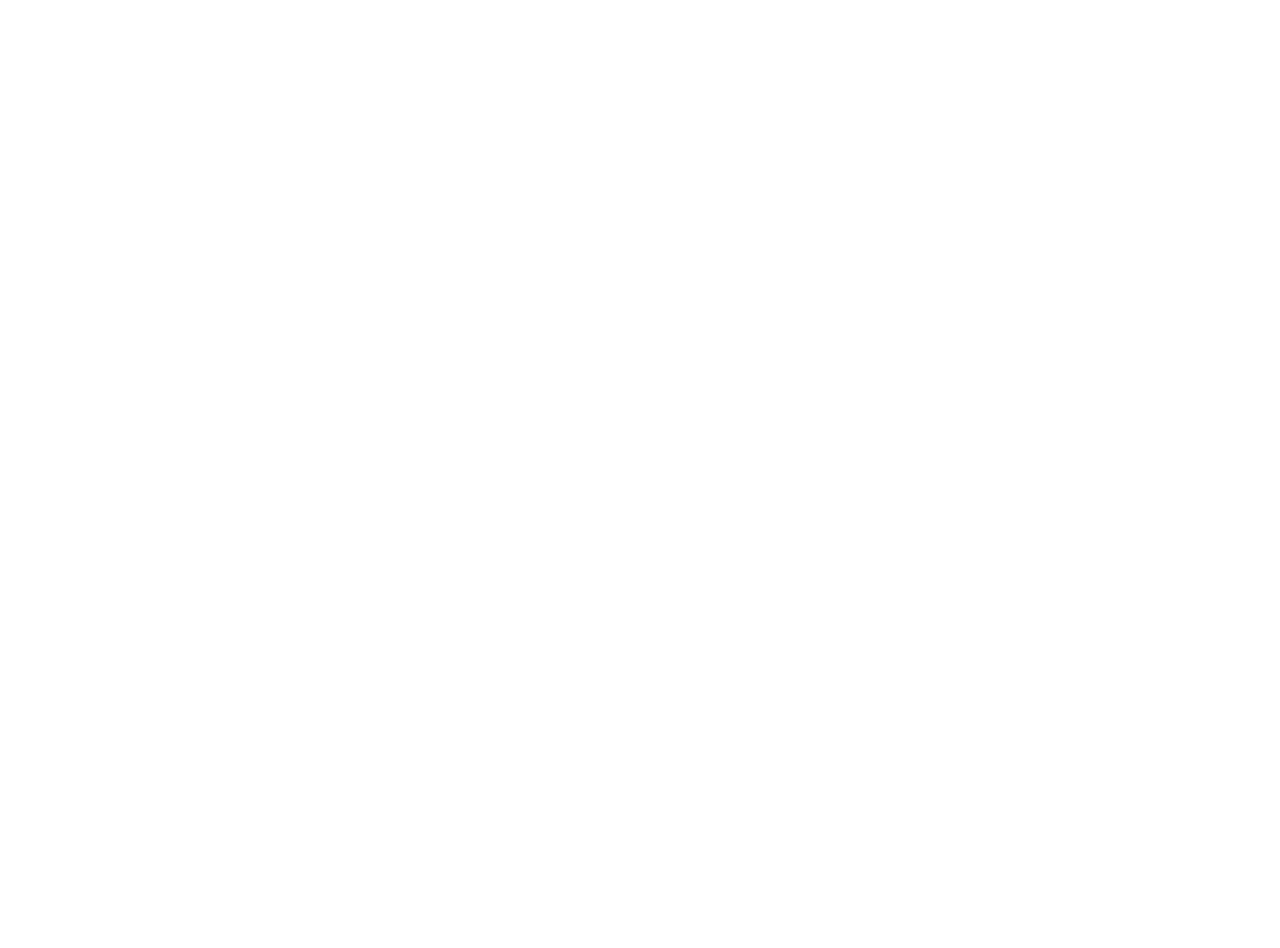
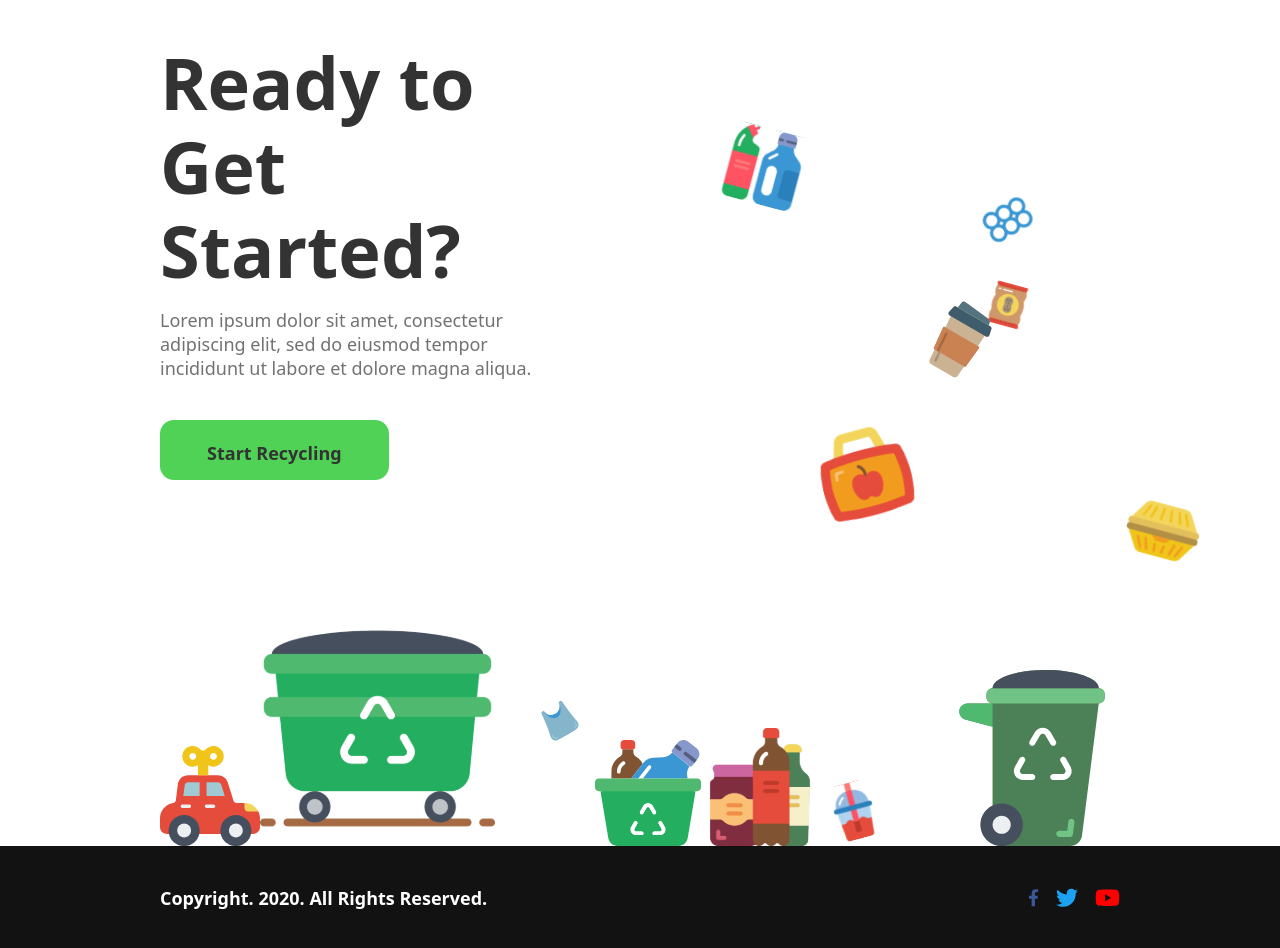
Before and after one commit to rahulrajdahal/Recyclr, a React (Vite) app: page / in a window 1280 px wide. Shown: the part 160-1108 px from the top of the page. Before the commit the page ends 800 px from the top, so only its background shows below. Built offline with nearby package versions, Linux system fonts and the light colour scheme.

Commit message:
build: footer banner

```diff
--- a/src/App.tsx
+++ b/src/App.tsx
@@ -1,8 +1,9 @@
-import { Footer } from "./components";
+import { Footer, FooterBanner } from "./components";
 
 export default function App() {
   return (
     <>
+      <FooterBanner />
       <Footer />
     </>
   );
--- a/src/components/Footer.tsx
+++ b/src/components/Footer.tsx
@@ -15,7 +15,14 @@
 
       <div className="flex items-center gap-[1.06rem]">
         {socials.map(({ id, icon, title }) => (
-          <img key={id} src={icon} alt={title} />
+          <img
+            key={id}
+            src={icon}
+            alt={title}
+            width={24}
+            height={24}
+            className="w-full"
+          />
         ))}
       </div>
     </footer>
--- /dev/null
+++ b/src/components/FooterBanner.tsx
@@ -0,0 +1,143 @@
+import {
+  AppleBag,
+  Bag,
+  Bin,
+  Bottles,
+  CleanBottle,
+  CoffeeCup,
+  Juice,
+  Knuckles,
+  Plastic,
+  RecyclingBox,
+  Sandwich,
+  Toy,
+  TrashWide,
+} from "../assets/illustrations";
+
+export default function FooterBanner() {
+  return (
+    <div className="px-[12.5%] flex flex-col gap-[8.16rem] pt-[12.5rem]">
+      <div className="flex gap-[9.81rem] ">
+        <div className="flex flex-col gap-10 max-w-[27.125rem] w-full">
+          <span className="flex flex-col gap-4">
+            <strong className="text-[#333] text-[4.5rem] font-bold leading-[5.25rem]">
+              Ready to Get Started?
+            </strong>
+            <p className="text-[#727272] text-lg leading-6 font-medium">
+              Lorem ipsum dolor sit amet, consectetur adipiscing elit, sed do
+              eiusmod tempor incididunt ut labore et dolore magna aliqua.
+            </p>
+          </span>
+
+          <button className=" bg-[#4FD255] rounded-[0.875rem] max-h-[3.75rem] w-fit px-[2.94rem] py-5 h-full text-[#333] text-lg leading-normal font-semibold">
+            Start Recycling
+          </button>
+        </div>
+
+        <div className="flex items-center flex-row w-full relative justify-between">
+          <img
+            src={CleanBottle}
+            alt={"recyclr - clean bottles"}
+            width={94}
+            height={94}
+            className="w-[5.875rem]  absolute top-20 h-[5.875rem]"
+          />
+          <img
+            src={AppleBag}
+            alt={"recyclr - apple bag"}
+            width={110}
+            height={110}
+            className="w-[6.875rem] left-[5.69rem] absolute -bottom-12 h-[6.875rem]"
+          />
+          <img
+            src={Plastic}
+            alt={"recyclr - plastic"}
+            width={52}
+            height={52}
+            className="w-[3.25rem] left-[16.45rem] relative top-[2.81rem] h-[3.25rem]"
+          />
+          <img
+            src={Sandwich}
+            alt={"recyclr - sandwich"}
+            width={89.7}
+            height={89.7}
+            className="w-[5.60606rem] left-[24.97rem] absolute -bottom-24  h-[5.60606rem]"
+          />
+          <img
+            src={Knuckles}
+            alt={"recyclr - knuckles"}
+            width={66}
+            height={66}
+            className="w-[4.125rem] left-[6.96rem] relative -top-10 h-[4.125rem]"
+          />
+
+          <img
+            src={CoffeeCup}
+            alt={"recyclr - coffee cup"}
+            width={98.7}
+            height={98.7}
+            className="w-[6.1295rem] right-[6.96rem] top-20 relative h-[6.1295rem]"
+          />
+        </div>
+      </div>
+
+      <div className="flex items-end justify-between">
+        <span className="flex items-end">
+          <img
+            src={Toy}
+            alt={"recyclr - toy"}
+            width={100}
+            height={100}
+            className="w-[6.25rem] h-[6.25rem]"
+          />
+          <img
+            src={TrashWide}
+            alt={"recyclr - trash wide"}
+            width={235}
+            height={235}
+            className="w-[14.6875rem] h-[14.6875rem]"
+          />
+        </span>
+
+        <span className="flex items-end">
+          <img
+            src={Bag}
+            alt={"recyclr - bag"}
+            width={45.48}
+            height={45.48}
+            className="w-[2.84256rem] relative -top-[6.37rem] right-[0.8rem] h-[2.84256rem]"
+          />
+          <img
+            src={RecyclingBox}
+            alt={"recyclr - recycling box"}
+            width={106}
+            height={106}
+            className="w-[6.625rem] h-[6.625rem]"
+          />
+          <img
+            src={Bottles}
+            alt={"recyclr - bottles"}
+            width={118}
+            height={118}
+            className="w-[7.375rem] h-[7.375rem]"
+          />
+          <img
+            src={Juice}
+            alt={"recyclr - juice"}
+            width={70}
+            height={70}
+            className="w-[4.375rem] h-[4.375rem]"
+          />
+        </span>
+
+        <img
+          src={Bin}
+          alt={"recyclr - trash wide"}
+          width={176}
+          height={176}
+          className="w-[11rem] h-[11rem]"
+        />
+      </div>
+    </div>
+  );
+}
--- a/src/components/index.ts
+++ b/src/components/index.ts
@@ -1 +1,2 @@
 export { default as Footer } from "./Footer";
+export { default as FooterBanner } from "./FooterBanner";
```
